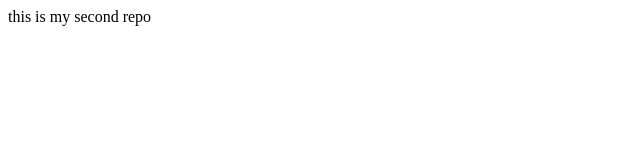
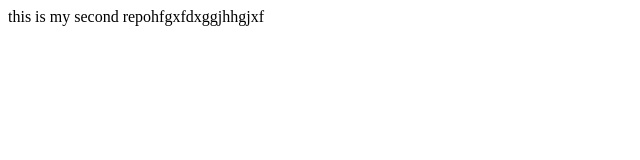
Before and after one commit to tabarak23/localrepo, a plain HTML site: page index.html in a window 1280 px wide. Shown: the whole page, without its empty margins (0-640 px from the left). Drawn offline with Linux system fonts and the light colour scheme.

Commit message:
Update index.html

```diff
--- a/index.html
+++ b/index.html
@@ -1 +1 @@
-<p>this is my second repo</p>
+<p>this is my second repohfgxfdxggjhhgjxf</p>
```
